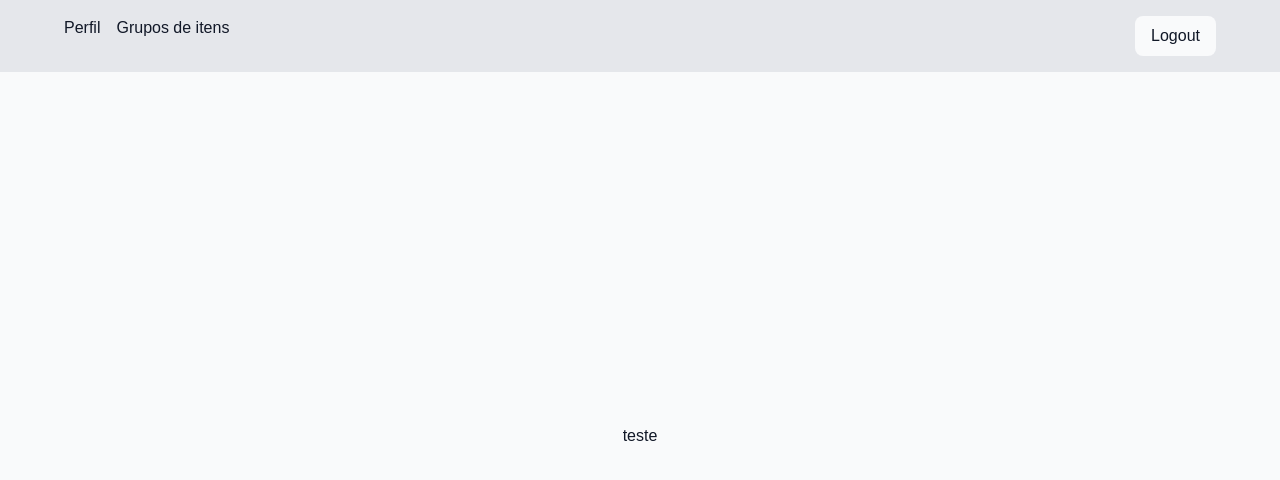
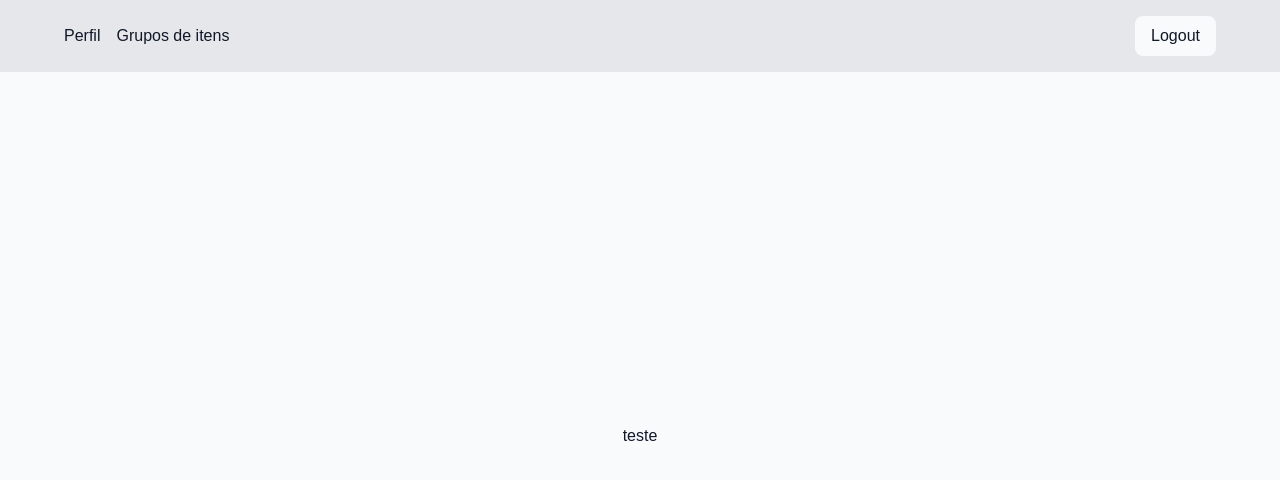
Before and after one commit to Italopax/checklist-frontend, a Next.js app: page / in a window 1280 px wide. Shown: the top 480 px of the page. Built offline with nearby package versions, Linux system fonts and the light colour scheme; no server answers.

Commit message:
fix: pages shortcut style

```diff
--- a/src/components/header.tsx
+++ b/src/components/header.tsx
@@ -27,7 +27,7 @@ export default function Header () {
 
   return (
     <header className="bg-(--border)">
-      <div className="flex max-w-7xl m-auto px-16 py-4 gap-4 justify-between">
+      <div className="flex max-w-7xl m-auto px-16 py-4 gap-4 justify-between items-center">
         <div className="flex gap-4">
           {pageShortcut.map((page) => {
             return (
```
